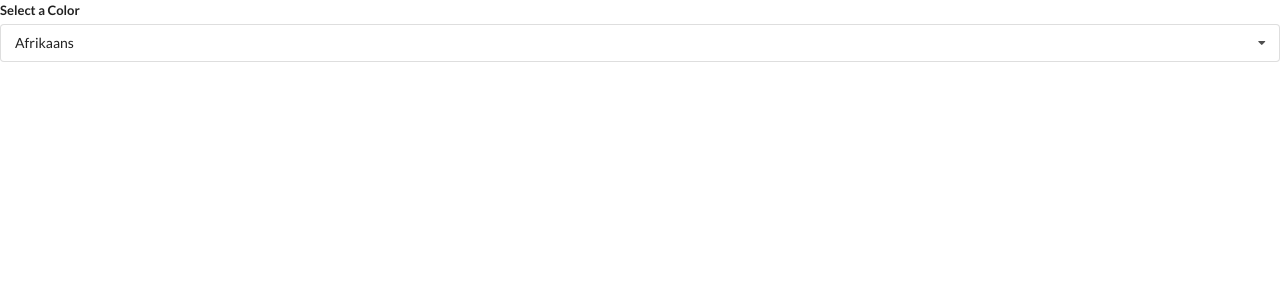
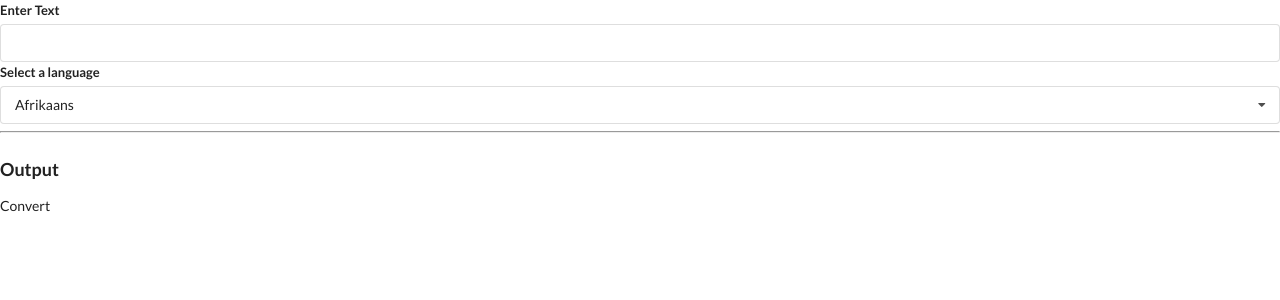
Before and after one commit to solovevv1/widgets, a React (Create React App) app: page / in a window 1280 px wide. Shown: the top 300 px of the page. Built offline with nearby package versions, Linux system fonts and the light colour scheme.

Commit message:
creating convert component, axios

```diff
--- /dev/null
+++ b/src/components/Convert.js
@@ -0,0 +1,13 @@
+import React, { useEffect } from 'react'
+
+const Convert = ({ language, text }) => {
+    useEffect(() => {
+        console.log("new language or text")
+    }, [language, text]); // anytime we get new language or text, we gonna run a function inside the useEffect
+
+    return (
+        <div>Convert</div>
+    )
+}
+
+export default Convert;
--- a/src/components/Dropdown.js
+++ b/src/components/Dropdown.js
@@ -1,6 +1,6 @@
 import React, { useEffect, useRef, useState } from 'react'
 
-const Dropdown = ({ options, selected, onSelectedChange }) => {
+const Dropdown = ({ label, options, selected, onSelectedChange }) => {
     const [open, setOpen] = useState(false);
     const ref = useRef();
 
@@ -39,7 +39,7 @@
     return (
         <div ref={ref} className='ui form'>
             <div className='field'>
-                <label className='label'>Select a Color</label>
+                <label className='label'>{label}</label>
                 <div onClick={() => {
                     setOpen(!open)
                 }}
--- a/src/components/Translate.js
+++ b/src/components/Translate.js
@@ -1,4 +1,5 @@
 import React, { useState } from 'react'
+import Convert from './Convert';
 import Dropdown from './Dropdown';
 
 const options = [
@@ -17,11 +18,26 @@
 ]
 
 const Translate = () => {
-    const[language, setLanguage] = useState(options[0]);
+    const [language, setLanguage] = useState(options[0]);
+    const [text, setText] = useState('')
 
     return (
         <div>
-            <Dropdown selected={language} onSelectedChange={setLanguage} options={options} />
+            <div className='ui form'>
+                <div className='field'>
+                    <label>Enter Text</label>
+                    <input value={text} onChange={(e) => { setText(e.target.value) }} />
+                </div>
+            </div>
+            <Dropdown
+                label="Select a language"
+                selected={language}
+                onSelectedChange={setLanguage}
+                options={options}
+            />
+            <hr />
+            <h3 className='ui header'>Output</h3>
+            <Convert text={text} language={language}/>
         </div>
     );
 };
```
